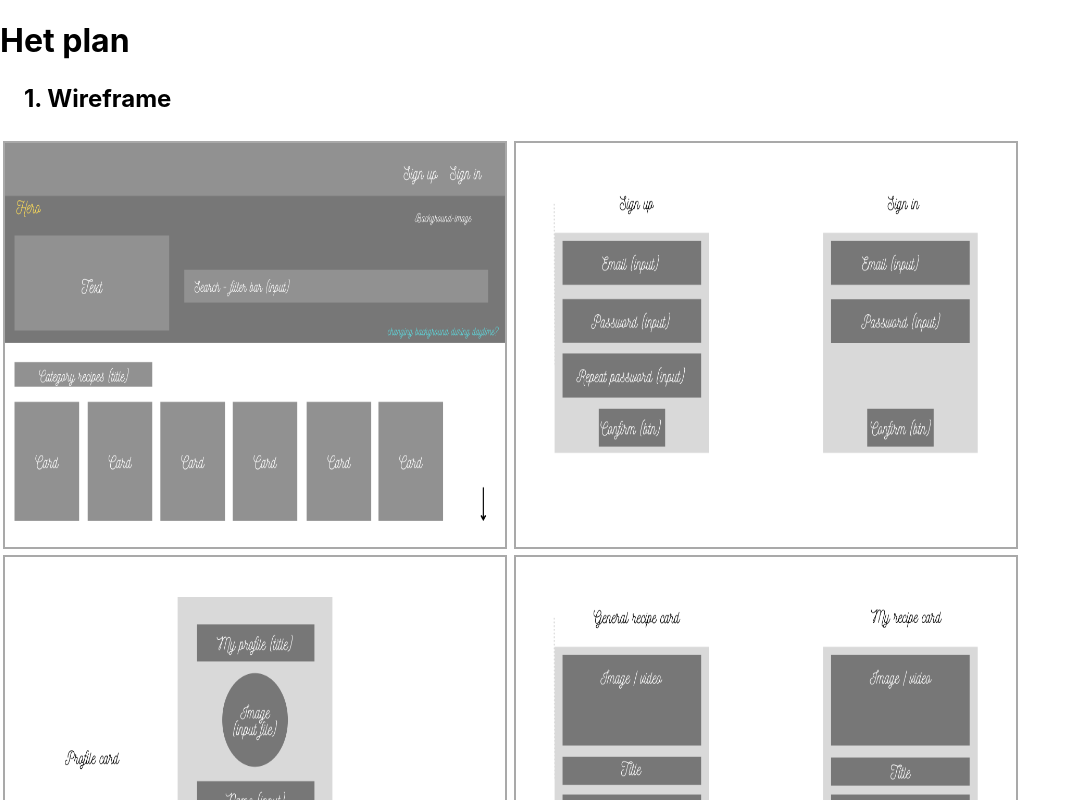
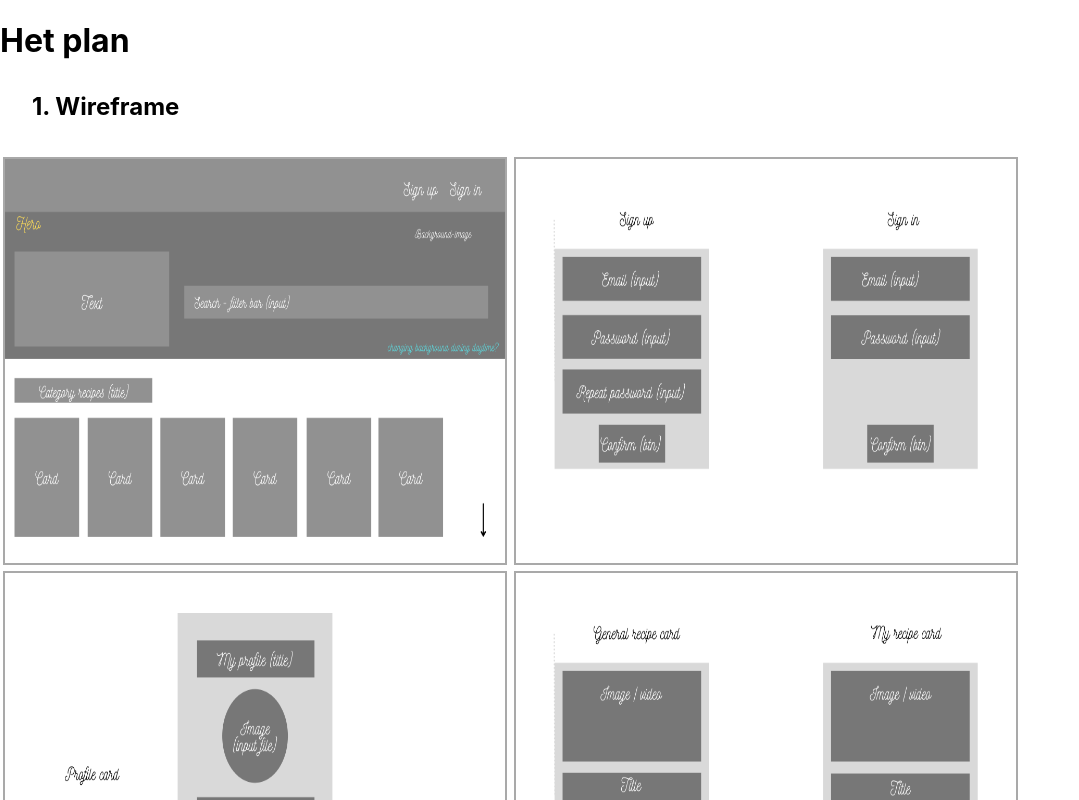
Before and after one commit to Christian-Mar/pa-ella, a Next.js app: page /stepByStep in a window 1280 px wide. Shown: the top 800 px of the page, without its empty margins (0-1079 px from the left). Built offline with nearby package versions, Linux system fonts and the light colour scheme.

Commit message:
minimal styling

```diff
--- a/styles/stepByStep.module.css
+++ b/styles/stepByStep.module.css
@@ -5,7 +5,7 @@
 
 
 .h2 {
-  margin: 1.5rem;
+  margin: 2rem;
 }
 
 .wireframe__container {
```
